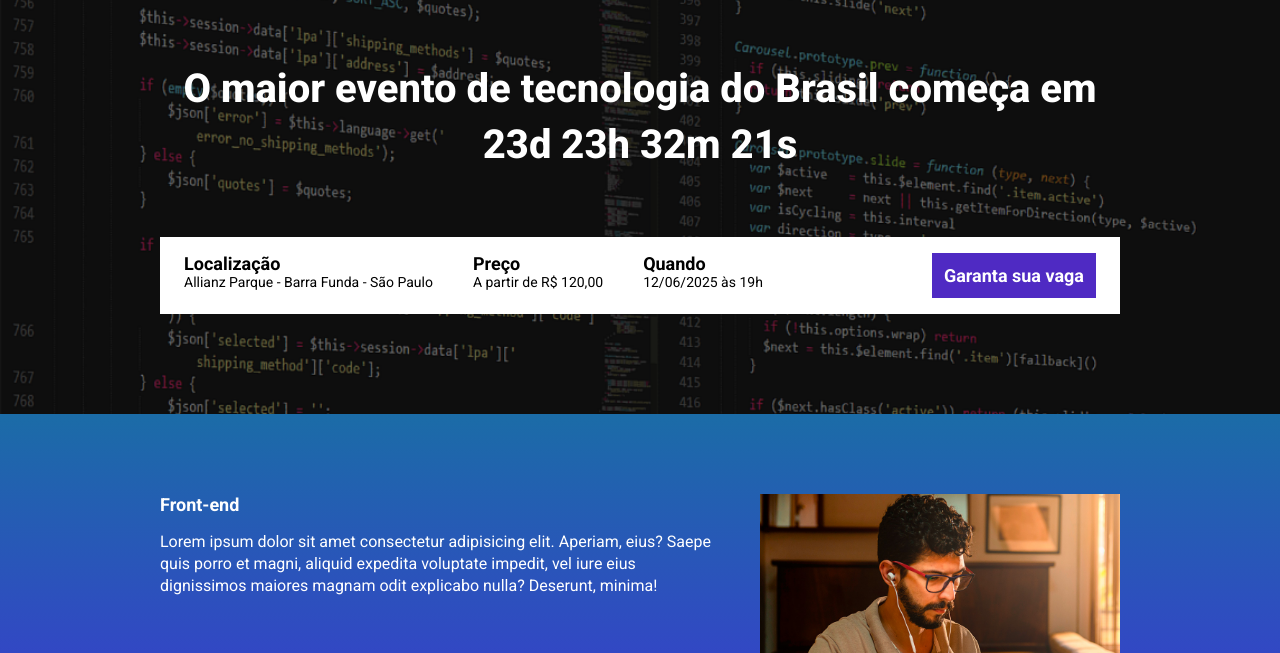
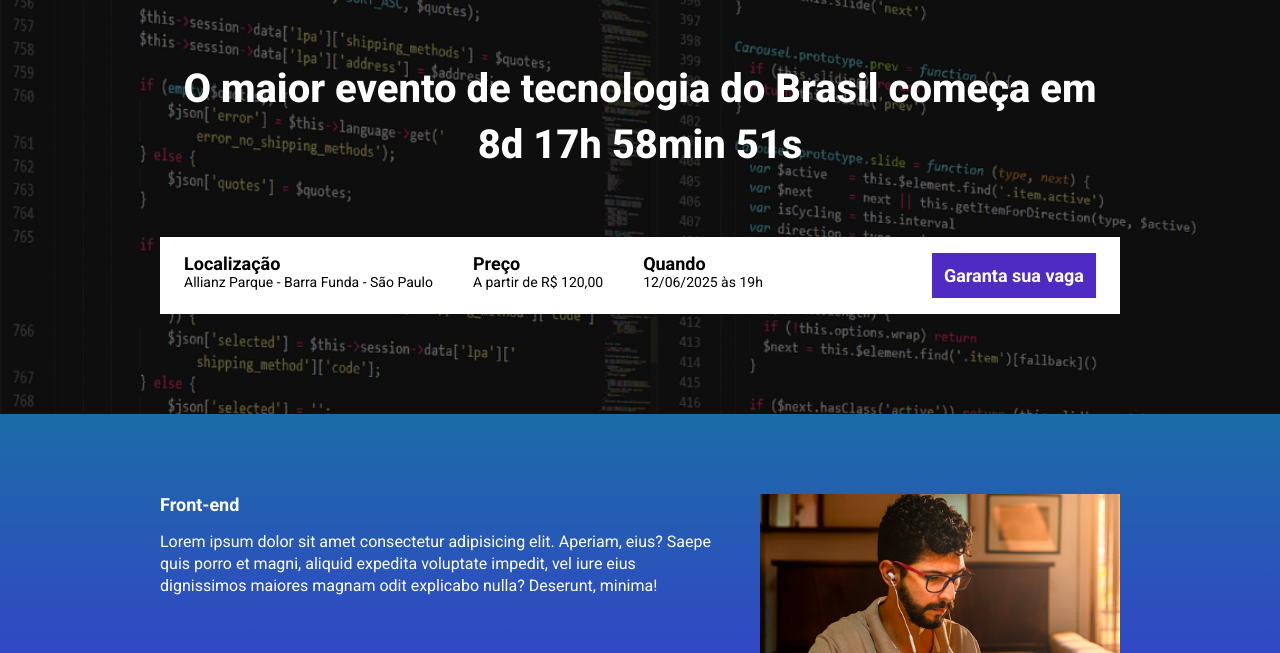
Before and after one commit to GustavoLageDEV/ebac_tech_talks, a website built with Parcel: page src/index.html in a window 1280 px wide. Shown: the part 147-800 px from the top of the page. Built offline with nearby package versions, Linux system fonts and the light colour scheme.

Commit message:
Finished project with timer

```diff
--- a/package.json
+++ b/package.json
@@ -2,6 +2,7 @@
   "name": "22-parcel",
   "version": "1.0.0",
   "scripts": {
+    "build": "parcel build src/index.html",
     "dev": "parcel src/index.html src/styles/main.scss src/scripts/main.js",
     "test": "echo \"Error: no test specified\" && exit 1"
   },
--- a/src/index.html
+++ b/src/index.html
@@ -17,7 +17,7 @@
         <div class="container">
             <img class="hero__logo" src="images/ebac_logo.svg" alt="EBAC Logo">
             <p class="hero__text">
-                O maior evento de tecnologia do Brasil começa em 23d 23h 32m 21s
+                O maior evento de tecnologia do Brasil começa em <span id="contador"></span>
             </p>
             <div class="infos-bar">
                 <ul class="infos-bar__infos">
@@ -55,7 +55,7 @@
                 <h2 class="event__details__title">UI/UX</h2>
                 <p class="event__details__description">Lorem ipsum dolor sit amet consectetur adipisicing elit. Aperiam, eius? Saepe quis porro et magni, aliquid expedita voluptate impedit, vel iure eius dignissimos maiores magnam odit explicabo nulla? Deserunt, minima!</p>
             </div>
-            <img class="event__image"  src="images/frontend.png" alt="Front-end">
+            <img class="event__image"  src="images/ui-ux.png" alt="Front-end">
         </div>
     </section>
     <section class="event event--data-science">
@@ -64,7 +64,7 @@
                 <h2 class="event__details__title">Data Science</h2>
                 <p class="event__details__description">Lorem ipsum dolor sit amet consectetur adipisicing elit. Aperiam, eius? Saepe quis porro et magni, aliquid expedita voluptate impedit, vel iure eius dignissimos maiores magnam odit explicabo nulla? Deserunt, minima!</p>
             </div>
-            <img class="event__image"  src="images/frontend.png" alt="Front-end">
+            <img class="event__image"  src="images/data.png" alt="Front-end">
         </div>
     </section>
     <section class="event event--backend event--image-left">
@@ -73,7 +73,7 @@
                 <h2 class="event__details__title">Back-end</h2>
                 <p class="event__details__description">Lorem ipsum dolor sit amet consectetur adipisicing elit. Aperiam, eius? Saepe quis porro et magni, aliquid expedita voluptate impedit, vel iure eius dignissimos maiores magnam odit explicabo nulla? Deserunt, minima!</p>
             </div>
-            <img class="event__image"  src="images/frontend.png" alt="Front-end">
+            <img class="event__image"  src="images/backend.png" alt="Front-end">
         </div>
     </section>
     <script src="https://unpkg.com/aos@next/dist/aos.js"></script>
--- a/src/scripts/main.js
+++ b/src/scripts/main.js
@@ -1 +1,34 @@
 AOS.init();
+
+const dataDoEvento = new Date("Jun 12, 2025 19:00:00");
+const timeStampDoEvento = dataDoEvento.getTime();
+
+const contaHora = setInterval(function(){
+    const agora = new Date();
+    const timeStampAtual = agora.getTime();
+
+    const tempoAteEvento = timeStampDoEvento -timeStampAtual
+
+    const diasEMMs = 1000 * 60 * 60 * 24
+    const horasEMMs = 1000 * 60 * 60
+    const minutosEmMs = 1000 * 60
+
+    const diasAteEvento = Math.floor(tempoAteEvento / diasEMMs)
+    console.log(diasAteEvento)
+
+    const horasAteEvento = Math.floor(tempoAteEvento % diasEMMs / horasEMMs)
+    console.log(horasAteEvento)
+
+    const minutosAteEvento = Math.floor(tempoAteEvento % horasEMMs / minutosEmMs)
+    console.log(minutosAteEvento)
+
+    const segundosAteEvento = Math.floor(tempoAteEvento % minutosEmMs / 1000 )
+    console.log(segundosAteEvento)
+
+    document.getElementById('contador').innerHTML = `${diasAteEvento}d ${horasAteEvento}h ${minutosAteEvento}min ${segundosAteEvento}s`
+
+    if (tempoAteEvento < 0) {
+        clearInterval(contaHora);
+        document.getElementById('contador').innerHTML = "Evento expirado";
+    }
+},1000)
```
